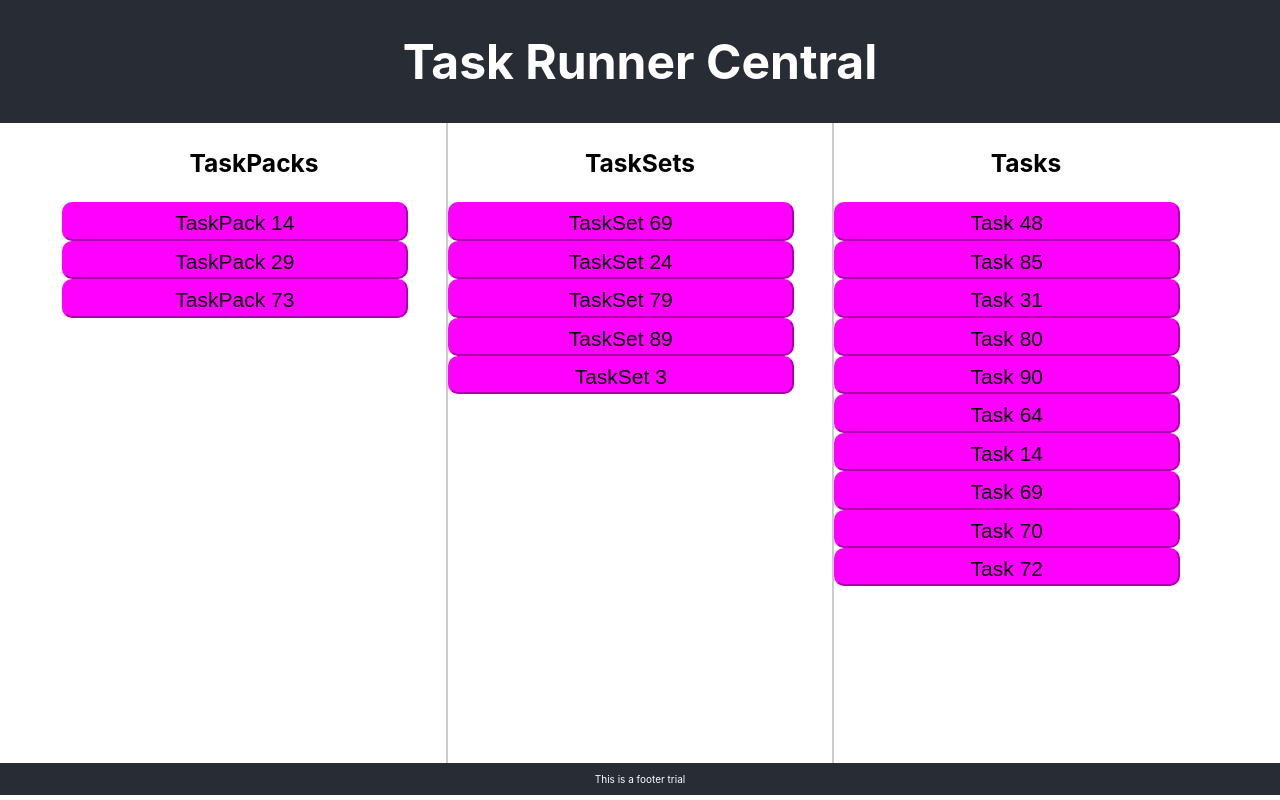
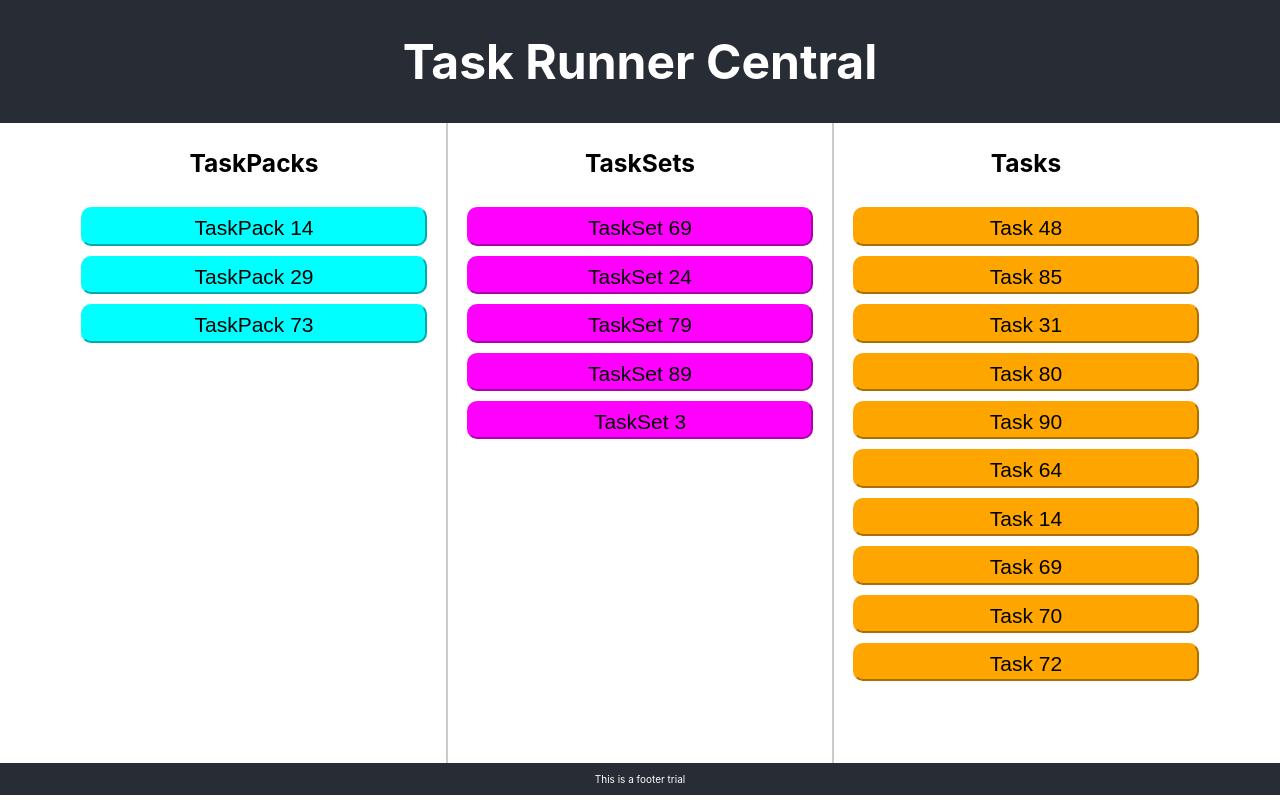
Before and after one commit to foolstak/TechStudyPlan2019, a React (Create React App) app in the folder FrontEnd/TRC/trc-ui/: page / in a window 1280 px wide. Built offline with nearby package versions, Linux system fonts and the light colour scheme.

Commit message:
Moved button styles to Button.css

```diff
--- a/FrontEnd/TRC/trc-ui/src/Task/TaskSection.css
+++ b/FrontEnd/TRC/trc-ui/src/Task/TaskSection.css
@@ -3,23 +3,8 @@
     width: 30vw;
     display: flex;
     flex-direction: column;
-    align-items: left;
+    align-items: center;
     justify-content: middle;
     font-size: calc(5px + 2vmin);
     color: #000;
   }
-
-  .Task-row{
-    background: orange;
-    width: 90%;
-    height: 3vw;
-    color: #000;
-    border-radius: 10px;
-    border-color: orange;
-    font-size: calc(5px + 2vmin);
-    padding: 7px 0px 7px 0px;
-  }
-
-  .button-common{
-    margin: 5px;
-  }
--- a/FrontEnd/TRC/trc-ui/src/TaskPack/TaskPackSection.css
+++ b/FrontEnd/TRC/trc-ui/src/TaskPack/TaskPackSection.css
@@ -3,23 +3,9 @@
     width: 30vw;
     display: flex;
     flex-direction: column;
-    align-items: left;
+    align-items: center;
     justify-content: middle;
     font-size: calc(5px + 2vmin);
     color: #000;
     border-right: 2px #ccc solid;
   }
-  .TaskPack-row{
-    background: cyan;
-    width: 90%;
-    height: 3vw;
-    color: #000;
-    border-radius: 10px;
-    border-color: cyan;
-    font-size: calc(5px + 2vmin);
-    padding: 7px 0px 7px 0px;
-  }
-
-  .button-common{
-    margin: 5px;
-  }
--- a/FrontEnd/TRC/trc-ui/src/TaskSet/TaskSetSection.css
+++ b/FrontEnd/TRC/trc-ui/src/TaskSet/TaskSetSection.css
@@ -3,24 +3,9 @@
     width: 30vw;
     display: flex;
     flex-direction: column;
-    align-items: left;
+    align-items: center;
     justify-content: middle;
     font-size: calc(5px + 2vmin);
     border-right: 2px #ccc solid;
     color: #000;
   }
-
-  .TaskSet-row{
-    background:magenta;
-    width: 90%;
-    height: 3vw;
-    color: #000;
-    border-radius: 10px;
-    border-color: magenta;
-    font-size: calc(5px + 2vmin);
-    padding: 7px 0px 7px 0px;
-  }
-
-  .button-common{
-    margin: 5px;
-  }
--- a/FrontEnd/TRC/trc-ui/src/common/Button.css
+++ b/FrontEnd/TRC/trc-ui/src/common/Button.css
@@ -0,0 +1,38 @@
+
+  .TaskButton-common{
+    background: orange;
+    width: 90%;
+    height: 3vw;
+    color: #000;
+    border-radius: 10px;
+    border-color: orange;
+    font-size: calc(5px + 2vmin);
+    padding: 7px 0px 7px 0px;
+  }
+
+
+  .TaskPackButton-common{
+    background: cyan;
+    width: 90%;
+    height: 3vw;
+    color: #000;
+    border-radius: 10px;
+    border-color: cyan;
+    font-size: calc(5px + 2vmin);
+    padding: 7px 0px 7px 0px;
+  }
+
+  .TaskSetButton-common{
+    background:magenta;
+    width: 90%;
+    height: 3vw;
+    color: #000;
+    border-radius: 10px;
+    border-color: magenta;
+    font-size: calc(5px + 2vmin);
+    padding: 7px 0px 7px 0px;
+  }
+
+  .Button-common{
+    margin: 5px;
+  }
--- a/FrontEnd/TRC/trc-ui/src/common/Button.js
+++ b/FrontEnd/TRC/trc-ui/src/common/Button.js
@@ -12,15 +12,15 @@ class Button extends Component{
         switch(component){
             case 'Task':
                 return (
-                    <button className="Button-common TaskButton-common TaskSet-row"><Task /></button>
+                    <button className="Button-common TaskButton-common"><Task /></button>
                 );
             case 'TaskPack':
                 return (
-                    <button className="Button-common TaskPackButton-common TaskSet-row"><TaskPack /></button>
+                    <button className="Button-common TaskPackButton-common"><TaskPack /></button>
                 );
             case 'TaskSet':
                 return (
-                    <button className="Button-common TaskSetButton-common TaskSet-row"><TaskSet /></button>
+                    <button className="Button-common TaskSetButton-common"><TaskSet /></button>
                 );
 
             default:
```
